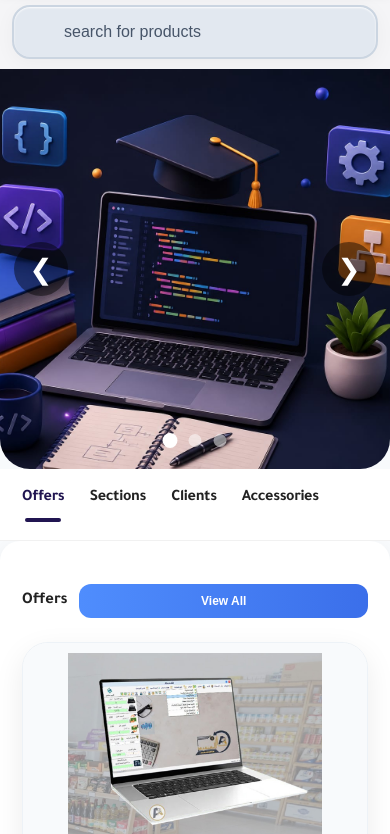
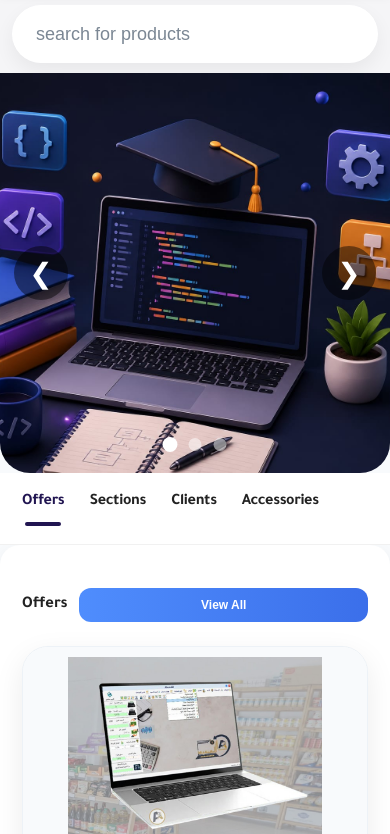
Before and after one commit to msghinabakir/ms-ghina-new, a plain HTML site: page index.html in a window 390 px wide. Shown: the part 69-903 px from the top of the page. Drawn offline with Linux system fonts and the light colour scheme.

Commit message:
Revamp search box input styles
Updated the search box styles for improved design.

```diff
--- a/style.css
+++ b/style.css
@@ -1582,18 +1582,13 @@ body{
 .search-box{
   padding: 10px 12px;
 }
-.search-box input{
-  background: #e2e8f0;
-  border: 2px solid #cbd5e1;
-  color: #111;
-  height: 54px;
-  border-radius: 18px;
-  font-size: 16px;
-  font-weight: 500;
-  padding-left: 50px;
+  .search-box input{
+  background: white;
+  border: none;
+  box-shadow: 0 8px 20px rgba(0,0,0,.06);
 }
 .search-box input::placeholder{
-  color: #475569;
+  color: #7b8794;
 }
 /* ================= MOBILE CATEGORY TABS ================= */
 .category-tabs{
```
